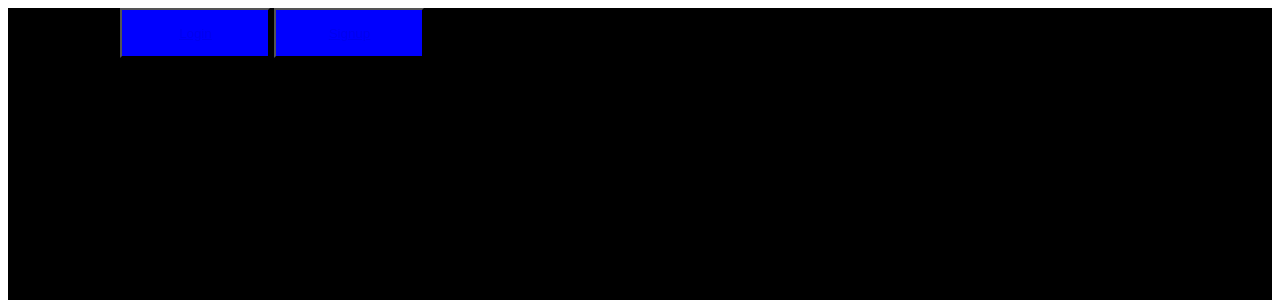
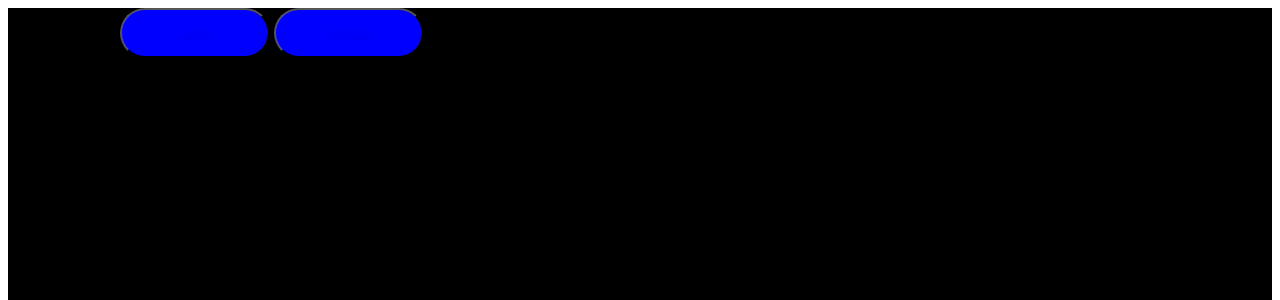
Before and after one commit to omphilejmatsobe/VirtualBar, a Flask app: page / in a window 1280 px wide. Shown: the top 300 px of the page. Run offline with Flask 3, Linux system fonts and the light colour scheme.

Commit message:
Style update

```diff
--- a/static/css/style.css
+++ b/static/css/style.css
@@ -19,6 +19,7 @@ button{
     height: 50px;
     background: blue;
     transition: 0.5s ease;
+    border-radius: 50px;
 }
 
 button:hover{
```
